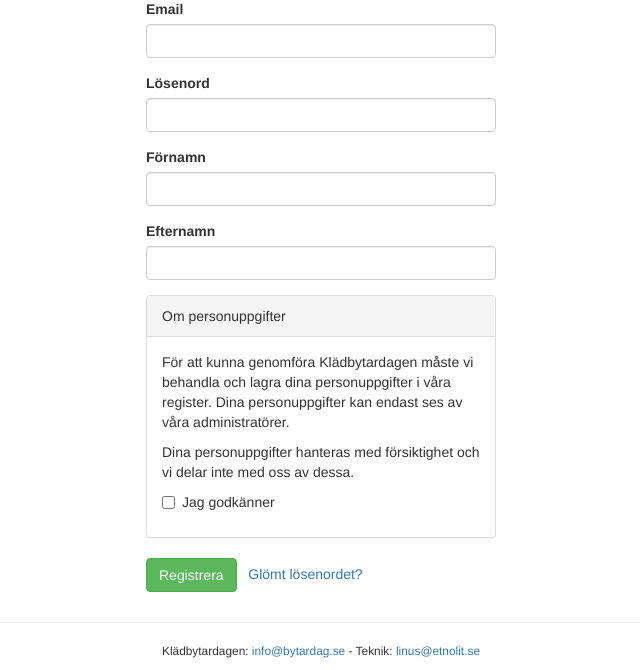
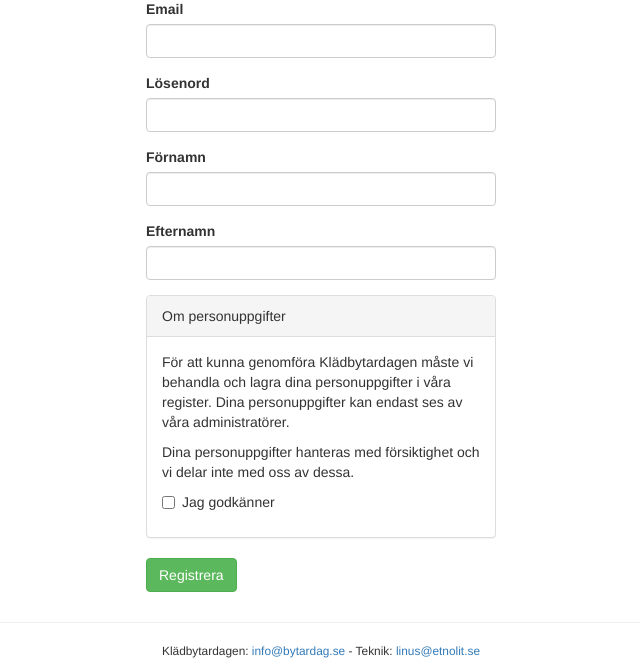
Before and after one commit to Limpan/bytardag, a Flask app: page /auth/register in a window 1280 px wide. Shown: the part 174-844 px from the top of the page, without its empty margins (319-959 px from the left). Run offline with Flask 2, Linux system fonts and the light colour scheme; some libraries are stand-ins or nearby versions.

Commit message:
Registration form fix.

```diff
--- a/web/app/templates/auth/register.html
+++ b/web/app/templates/auth/register.html
@@ -30,7 +30,7 @@
       </div>
 
       <p>
-        {{ form.submit(class="btn btn-success") }} <span class="separator">&nbsp;</span> <a href="{{ url_for('auth.password_reset_request') }}">Glömt lösenordet?</a>
+        {{ form.submit(class="btn btn-success") }}
       </p>
     </form>
 
```
